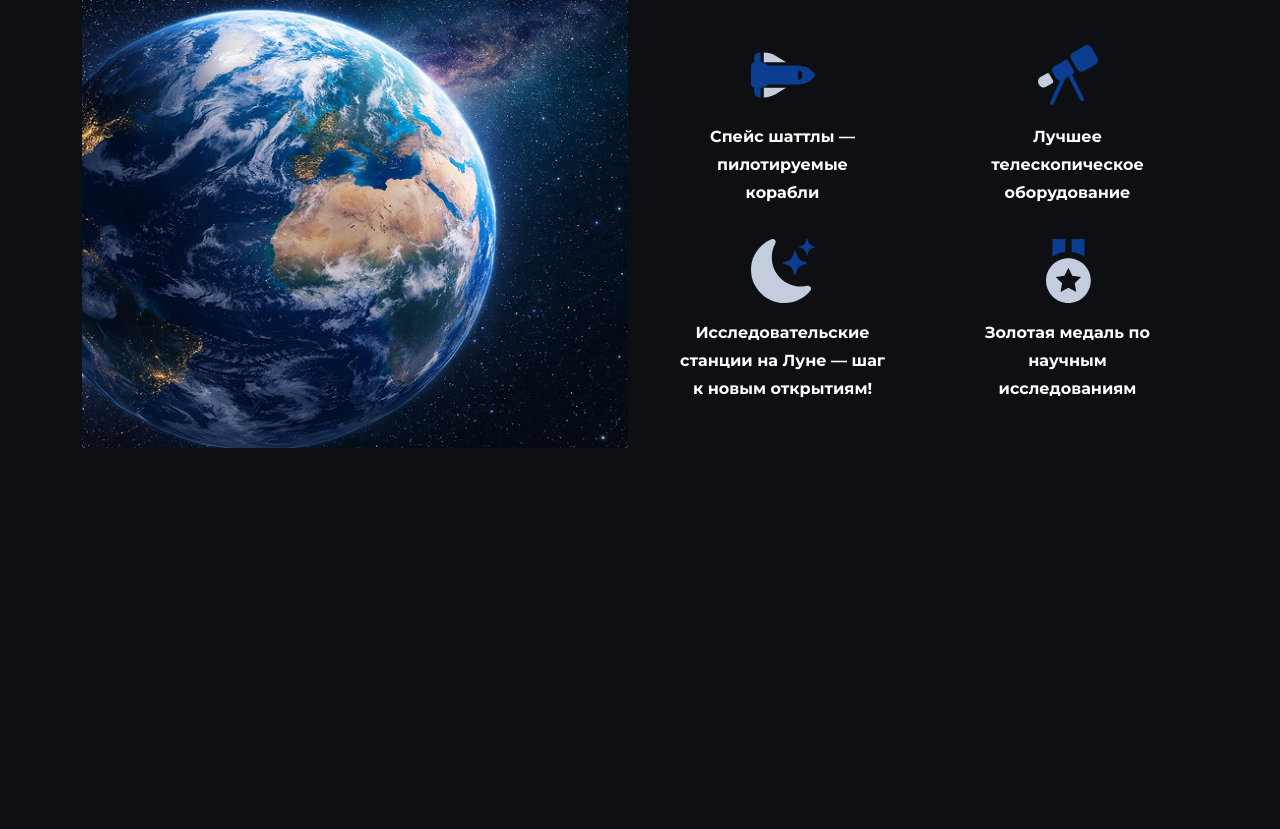
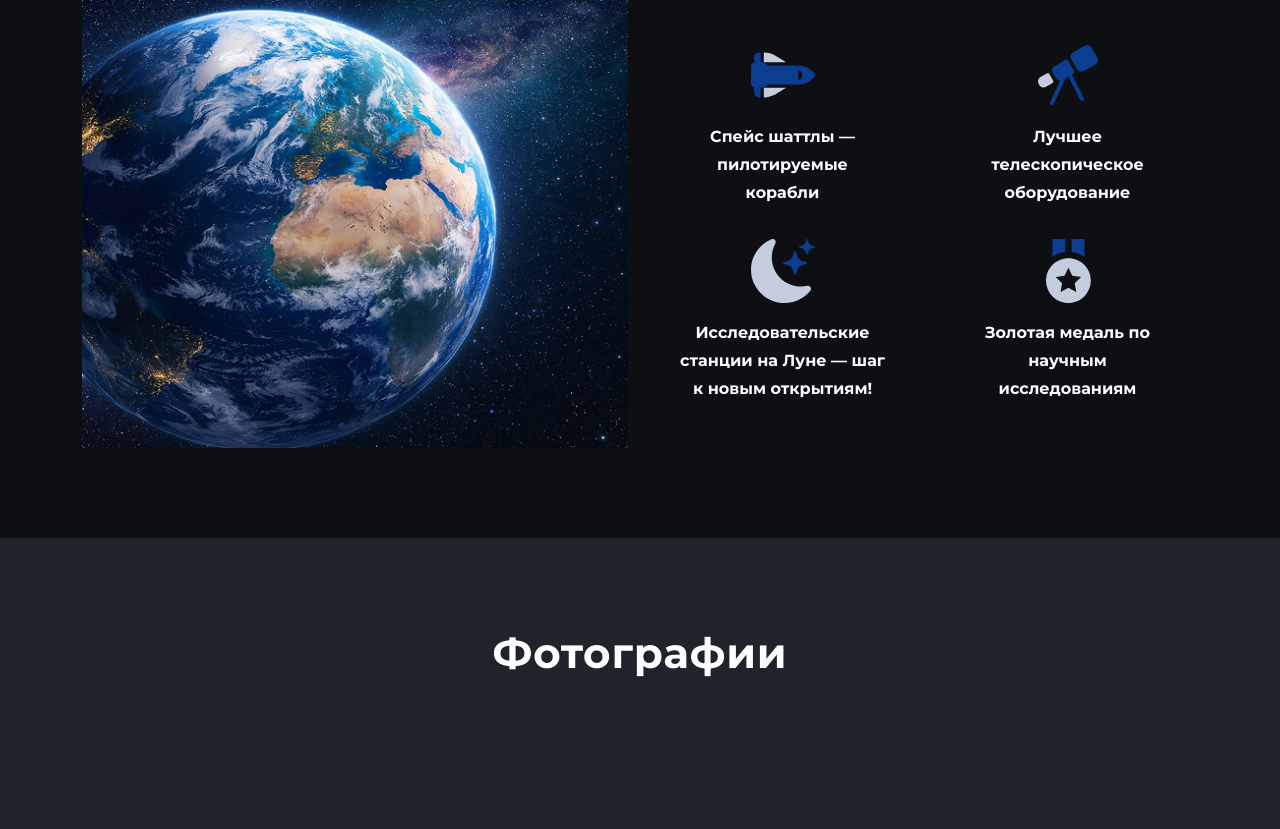
Before and after one commit to lazenyuk-dmitry/django_photo_carouser, a Django app: page /en/ in a window 1280 px wide. Shown: the part 447-1276 px from the top of the page. Before the commit the page ends 895 px from the top, so only its background shows below. Run offline with Django 5.2, Linux system fonts and the light colour scheme; data that the repository does not hold is empty; style sheets or scripts are compiled from the project's sources; some libraries are stand-ins or nearby versions.

Commit message:
Improved slider component. Create gallery section.

```diff
--- /dev/null
+++ b/slider/templates/slider.html
@@ -0,0 +1,73 @@
+{% load sekizai_tags thumbnail %}
+
+{% addtoblock "css" %}
+<link rel="stylesheet" type="text/css" href="//cdn.jsdelivr.net/npm/slick-carousel@1.8.1/slick/slick.css"/>
+{% endaddtoblock %}
+
+<div class="slider">
+  <div class="slider__main-container">
+    <div class="slider__main shadow">
+      {% for slide in slides %}
+      <div>
+        <div
+          class="ratio ratio-4x3"
+        >
+          <img class="rounded" src="{{ slide.image.url }}" alt="{{ slide.title }}" />
+        </div>
+      </div>
+      {% endfor %}
+    </div>
+  </div>
+
+
+  <div class="slider__nav-container">
+    <button class="slider__nav-btn slider__nav-btn--prev btn btn-danger" type="button">
+      {% include 'includes/_icon.html' with name='arrow-left' class='slider__nav-btn-icon' %}
+    </button>
+
+
+    <div class="slider__nav">
+      {% for slide in slides %}
+      <div class="slider__nav-item ratio ratio-1x1">
+        <img class="rounded" src="{% thumbnail slide.image 165x165 crop %}" width="165" height="165" alt="{{ slide.title }}" />
+      </div>
+      {% endfor %}
+    </div>
+
+    <button class="slider__nav-btn slider__nav-btn--next btn btn-danger" type="button">
+      {% include 'includes/_icon.html' with name='arrow-right' class='slider__nav-btn-icon' %}
+    </button>
+  </div>
+</div>
+
+{% addtoblock "js" %}
+<script src="https://code.jquery.com/jquery-3.6.0.min.js"></script>
+<script type="text/javascript" src="https://cdnjs.cloudflare.com/ajax/libs/slick-carousel/1.8.1/slick.min.js"></script>
+
+<script>
+  $(document).ready(function () {
+    // Основной слайдер
+    $(".slider__main").slick({
+      slidesToShow: 1,
+      slidesToScroll: 1,
+      arrows: false,
+      fade: true,
+      dots: false,
+      asNavFor: ".slider__nav",
+    });
+
+    // Навигация
+    $(".slider__nav").slick({
+      slidesToShow: 5,
+      slidesToScroll: 1,
+      asNavFor: ".slider__main",
+      prevArrow: ".slider__nav-btn--prev",
+      nextArrow: ".slider__nav-btn--next",
+      dots: false,
+      centerMode: true,
+      focusOnSelect: true,
+      centerPadding: "0",
+    });
+  });
+</script>
+{% endaddtoblock %}
--- a/static/styles/base/_base.scss
+++ b/static/styles/base/_base.scss
@@ -12,3 +12,7 @@ body {
 .nav-item {
   list-style: none;
 }
+
+.section {
+  padding: 5.625rem 0;
+}
--- a/static/styles/base/_typography.scss
+++ b/static/styles/base/_typography.scss
@@ -6,6 +6,11 @@ h1 {
   letter-spacing: 0.02em;
 }
 
+h2 {
+  font-weight: 700;
+  font-size: 2.625rem;
+  letter-spacing: 0.02em;
+}
 
 .fs-6 {
   font-size: 1.125rem !important;
--- /dev/null
+++ b/static/styles/components/_slider.scss
@@ -0,0 +1,47 @@
+.slider {
+  &__main {
+    .slick-slide {
+      img {
+        object-fit: cover;
+      }
+    }
+  }
+
+  &__main-container,
+  &__nav-container {
+    padding: 0 5.5rem;
+    position: relative;
+  }
+
+  &__nav-btn {
+    border-radius: 50% !important;
+    padding: 0.75rem !important;
+    position: absolute;
+    top: 50%;
+    transform: translateY(-50%);
+    z-index: 1;
+
+    &:first-child {
+      left: 0;
+    }
+
+    &:last-child {
+      right: 0;
+    }
+  }
+
+  &__nav-btn-icon {
+    height: 1.5rem;
+    width: 1.5rem;
+  }
+
+  &__nav-item {
+    margin: 1.875rem;
+
+    &.slick-current {
+      img {
+        border: 2px solid var(--white);
+      }
+    }
+  }
+}
--- a/static/styles/layouts/_about-section.scss
+++ b/static/styles/layouts/_about-section.scss
@@ -1,14 +1,8 @@
 .about-section {
   background: var(--black);
-  padding: 5.625rem 0;
 
   &__text {
     max-width: 750px;
-    // font-weight: 400;
-    // font-size: 18px;
-    // line-height: 167%;
-    // letter-spacing: 0.02em;
-    // color: var(--light-gray);
   }
 
   &_advantages {
--- /dev/null
+++ b/static/styles/layouts/_gallery-section.scss
@@ -0,0 +1,5 @@
+.gallery-section {
+  &__slider {
+    margin-top: 3.75rem;
+  }
+}
--- a/static/styles/main.scss
+++ b/static/styles/main.scss
@@ -5,6 +5,8 @@
 
 @import "components/icon";
 @import "components/advantage-item";
+@import "components/slider";
 
 @import "layouts/header";
 @import "layouts/about-section";
+@import "layouts/gallery-section";
--- a/templates/includes/_about-section.html
+++ b/templates/includes/_about-section.html
@@ -1,6 +1,6 @@
 {% load static %}
 
-<section class="about-section">
+<section class="about-section section">
   <div class="container">
     <h1 class="text-center">Космическое агентство</h1>
     <p class="about-section__text text-center text-light lh-lg fs-6 mt-2 mx-auto">
--- /dev/null
+++ b/templates/includes/_gallery-section.html
@@ -0,0 +1,9 @@
+<section class="gallery-section section">
+  <div class="container">
+    <h2 class="text-center">Фотографии</h2>
+
+    <div class="gallery-section__slider">
+      {% include 'slider.html' %}
+    </div>
+  </div>
+</section>
--- a/templates/index.html
+++ b/templates/index.html
@@ -1,3 +1,5 @@
+{% load static sass_tags sekizai_tags %}
+
 <!doctype html>
 <html lang="en">
   <head>
@@ -15,13 +17,17 @@
 
     <title>Hello, world!</title>
 
-    {% load sass_tags %} {% load static %}
     <link rel="stylesheet" href="{% sass_src 'styles/main.scss' %}" />
+
+    {% block extra_css %}{% endblock %}
+    {% render_block "css" %}
   </head>
   <body>
     {% include 'includes/_header.html' %}
-    <!--  -->
+
     {% include 'includes/_about-section.html' %}
+
+    {% include 'includes/_gallery-section.html' %}
 
     <!-- Bootstrap JS -->
     <script
@@ -29,5 +35,8 @@
       integrity="sha384-MrcW6ZMFYlzcLA8Nl+NtUVF0sA7MsXsP1UyJoMp4YLEuNSfAP+JcXn/tWtIaxVXM"
       crossorigin="anonymous"
     ></script>
+
+    {% block extra_js %}{% endblock %}
+    {% render_block "js" %}
   </body>
 </html>
```
Also changed, not shown: slider/templates/index.html (deleted, +0 -108 lines), static/icons/sprite.svg.
